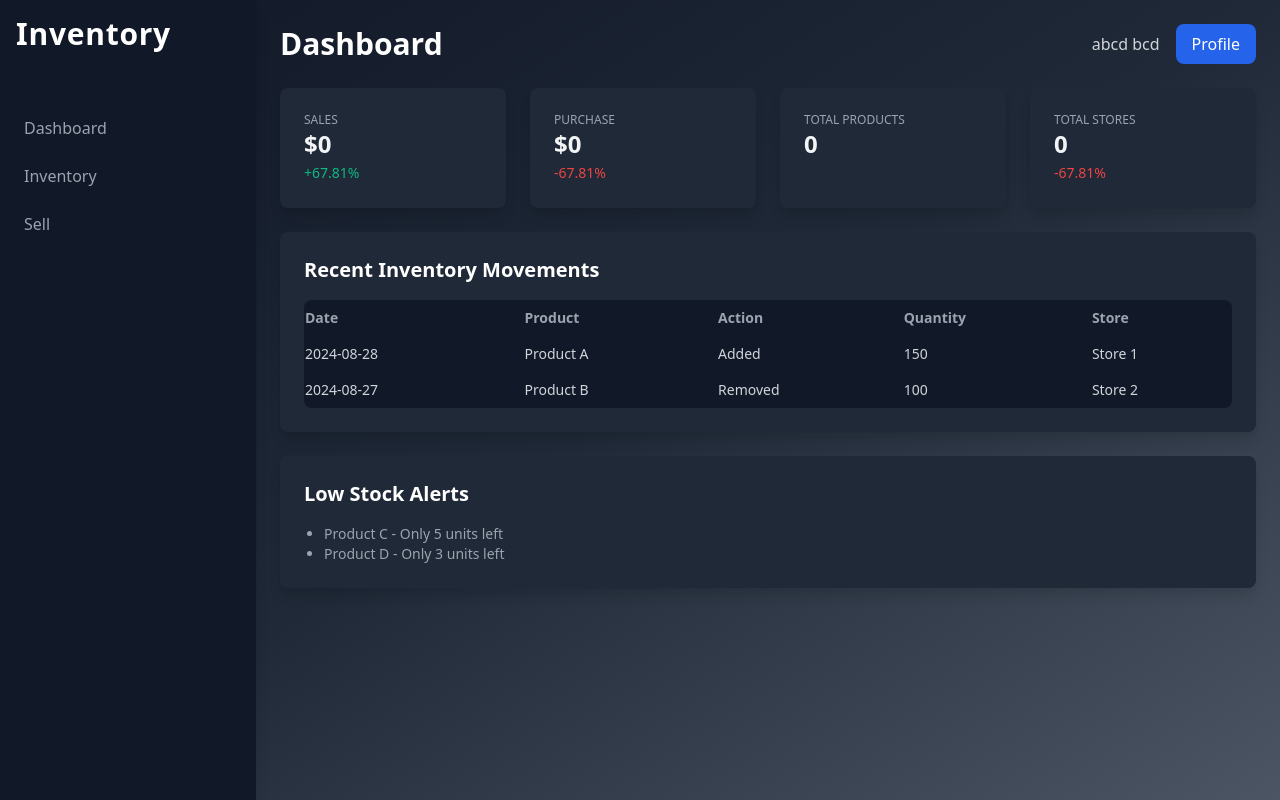
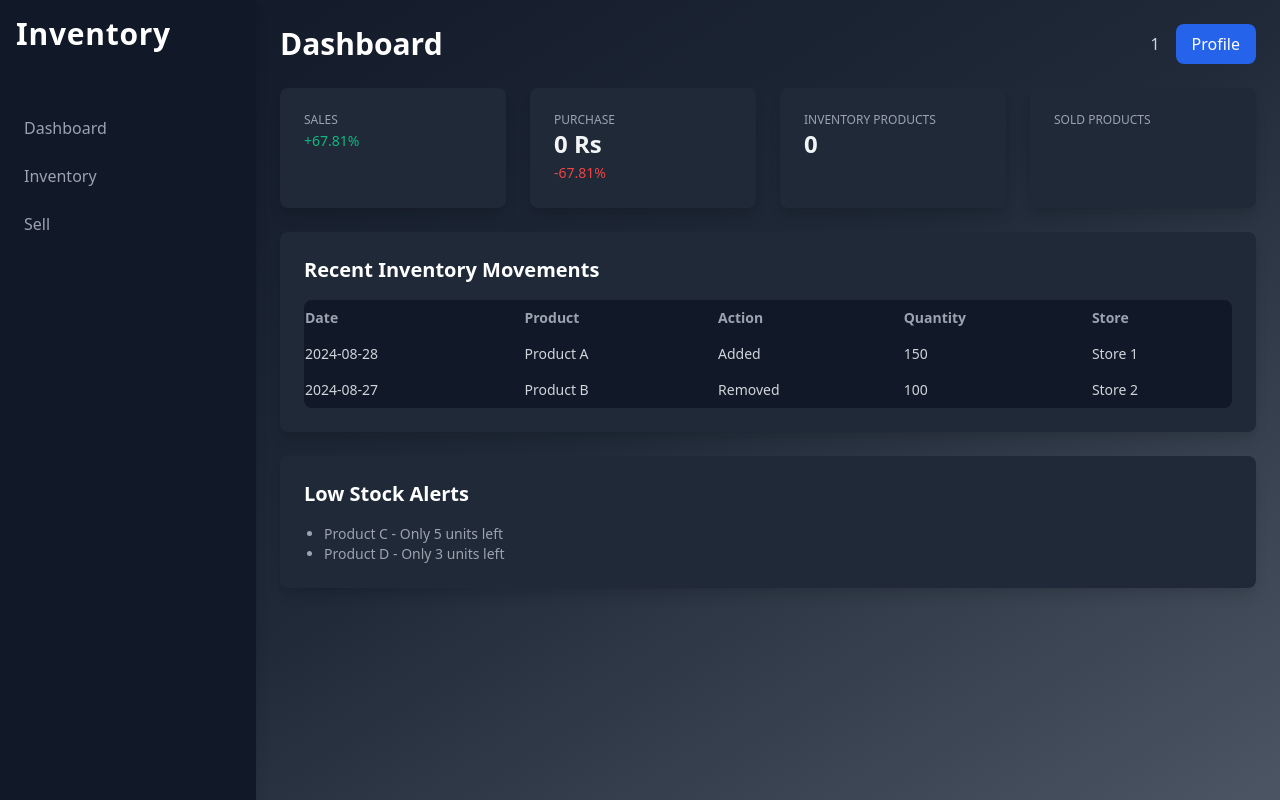
Before and after one commit to Pushendra2020/Inventory-Management-System, a website: page public/dash2.html in a window 1280 px wide. Drawn offline with nearby package versions, Linux system fonts and the light colour scheme.

Commit message:
Update dash2.html

```diff
--- a/public/dash2.html
+++ b/public/dash2.html
@@ -56,10 +56,8 @@
             <div class="flex justify-between items-center mb-6">
                 <h2 class="text-3xl font-semibold text-white">Dashboard</h2>
                 <div class="flex items-center space-x-4">
-                    <span class="text-gray-300">abcd bcd</span>
+                    <span class="text-gray-300" id="userin">1</span>
                     <a href="#" class="bg-blue-600 text-white px-4 py-2 rounded-lg hover:bg-blue-700 hover:scale-105 transition-transform">Profile</a>
-                    <!-- <a href="#" class="bg-green-600 text-white px-4 py-2 rounded-lg hover:bg-green-700 hover:scale-105 transition-transform">Sign Up</a>
-                    <a href="#" class="bg-yellow-600 text-white px-4 py-2 rounded-lg hover:bg-yellow-700 hover:scale-105 transition-transform">Login</a> -->
                 </div>
             </div>
 
@@ -67,22 +65,22 @@
             <div class="grid grid-cols-4 gap-6 mb-6">
                 <div class="bg-gray-800 p-6 rounded-lg shadow-lg hover:bg-gray-700 transition-transform transform hover:scale-105">
                     <h3 class="text-gray-400 text-xs uppercase">Sales</h3>
-                    <p class="text-2xl font-semibold">$0</p>
+                    <p class="text-2xl font-semibold" id="totalPrice"></p>
                     <span class="text-green-500 text-sm">+67.81%</span>
                 </div>
                 <div class="bg-gray-800 p-6 rounded-lg shadow-lg hover:bg-gray-700 transition-transform transform hover:scale-105">
                     <h3 class="text-gray-400 text-xs uppercase">Purchase</h3>
-                    <p class="text-2xl font-semibold">$0</p>
+                    <p class="text-2xl font-semibold" >0 Rs</p>
                     <span class="text-red-500 text-sm">-67.81%</span>
                 </div>
                 <div class="bg-gray-800 p-6 rounded-lg shadow-lg hover:bg-gray-700 transition-transform transform hover:scale-105">
-                    <h3 class="text-gray-400 text-xs uppercase">Total Products</h3>
-                    <p class="text-2xl font-semibold">0</p>
+                    <h3 class="text-gray-400 text-xs uppercase">Inventory Products</h3>
+                    <p class="text-2xl font-semibold" id="Qunti">0</p>
                 </div>
                 <div class="bg-gray-800 p-6 rounded-lg shadow-lg hover:bg-gray-700 transition-transform transform hover:scale-105">
-                    <h3 class="text-gray-400 text-xs uppercase">Total Stores</h3>
-                    <p class="text-2xl font-semibold">0</p>
-                    <span class="text-red-500 text-sm">-67.81%</span>
+                    <h3 class="text-gray-400 text-xs uppercase">Sold Products</h3>
+                    <p class="text-2xl font-semibold" id="totalQunti"></p>
+
                 </div>
             </div>
 
@@ -132,18 +130,17 @@
                 <div class="bg-gray-800 p-8 rounded-lg shadow-lg max-w-lg w-full">
                     <button class="bg-blue-500 text-white px-4 py-2 rounded-lg hover:scale-105 transition-transform" id="profileBtn">Profile</button>
                     <div class="flex flex-col items-center mb-6">
-                        <img src= 'assets\385[1].webp' alt="Profile Picture" class="rounded-full mb-4 shadow-lg hover:shadow-xl transition-shadow duration-300">
-                        <h3 class="text-xl font-semibold">abcd bcd</h3>
-                        <p class="text-gray-600">abcd@example.com</p>
+                        <h3 class="text-xl font-semibold" id = "userin1"></h3>
+                        <p class="text-gray-600" id="usere"></p>
                     </div>
                     <div class="space-y-4">
                         <div class="flex justify-between">
                             <span class="text-gray-600">Username:</span>
-                            <span class="font-semibold">abcd bcd</span>
+                            <span class="font-semibold" id="userin2"></span>
                         </div>
                         <div class="flex justify-between">
                             <span class="text-gray-600">Email:</span>
-                            <span class="font-semibold">abcd@example.com</span>
+                            <span class="font-semibold" id="usere1"></span>
                         </div>
                         <div class="flex justify-between">
                             <span class="text-gray-600">Joined:</span>
@@ -157,57 +154,6 @@
             </div>
         </main>
     </div>
-
-    <!-- Signup Modal -->
-    <!-- <div id="signupModal" class="hidden fixed inset-0 bg-gray-800 bg-opacity-50 flex items-center justify-center opacity-0 transition-opacity duration-500">
-        <div class="bg-white p-8 rounded-lg shadow-lg max-w-sm w-full">
-            <h2 class="text-xl font-bold mb-4">Sign Up</h2>
-            <form id="signupForm">
-                <div class="mb-4">
-                    <label for="signupUsername" class="block text-gray-700">Username</label>
-                    <input type="text" id="signupUsername" class="w-full px-4 py-2 border border-gray-300 rounded-lg focus:outline-none focus:border-blue-500" required>
-                </div>
-                <div class="mb-4">
-                    <label for="signupEmail" class="block text-gray-700">Email</label>
-                    <input type="email" id="signupEmail" class="w-full px-4 py-2 border border-gray-300 rounded-lg focus:outline-none focus:border-blue-500" required>
-                </div>
-                <div class="mb-4">
-                    <label for="signupPassword" class="block text-gray-700">Password</label>
-                    <input type="password" id="signupPassword" class="w-full px-4 py-2 border border-gray-300 rounded-lg focus:outline-none focus:border-blue-500" required>
-                </div>
-                <button type="submit" class="w-full bg-blue-600 text-white px-4 py-2 rounded-lg hover:bg-blue-700 hover:scale-105 transition-transform">Sign Up</button>
-            </form>
-        </div>
-    </div> -->
-
-    <!-- Login Modal -->
-    <!-- <div id="loginModal" class="hidden fixed inset-0 bg-gray-800 bg-opacity-50 flex items-center justify-center opacity-0 transition-opacity duration-500">
-        <div class="bg-white p-8 rounded-lg shadow-lg max-w-sm w-full">
-            <h2 class="text-xl font-bold mb-4">Login</h2>
-            <form id="loginForm">
-                <div class="mb-4">
-                    <label for="loginEmail" class="block text-gray-700">Email</label>
-                    <input type="email" id="loginEmail" class="w-full px-4 py-2 border border-gray-300 rounded-lg focus:outline-none focus:border-blue-500" required>
-                </div>
-                <div class="mb-4">
-                    <label for="loginPassword" class="block text-gray-700">Password</label>
-                    <input type="password" id="loginPassword" class="w-full px-4 py-2 border border-gray-300 rounded-lg focus:outline-none focus:border-blue-500" required>
-                </div>
-                <button type="submit" class="w-full bg-yellow-600 text-white px-4 py-2 rounded-lg hover:bg-yellow-700 hover:scale-105 transition-transform">Login</button>
-            </form>
-        </div>
-    </div> -->
-
-  <script>
-      function showToast(message, type) {
-            toastr[type](message);
-        }
-
-        // Example usage: Show a success toast when the page loads
-        document.addEventListener('DOMContentLoaded', (event) => {
-            showToast('Logged in successfully!', 'success');
-        });
-  </script>
   <script src="dash2.js"></script>
  <script src="https://cdnjs.cloudflare.com/ajax/libs/toastr.js/latest/toastr.min.js"></script>
 </body>
```
